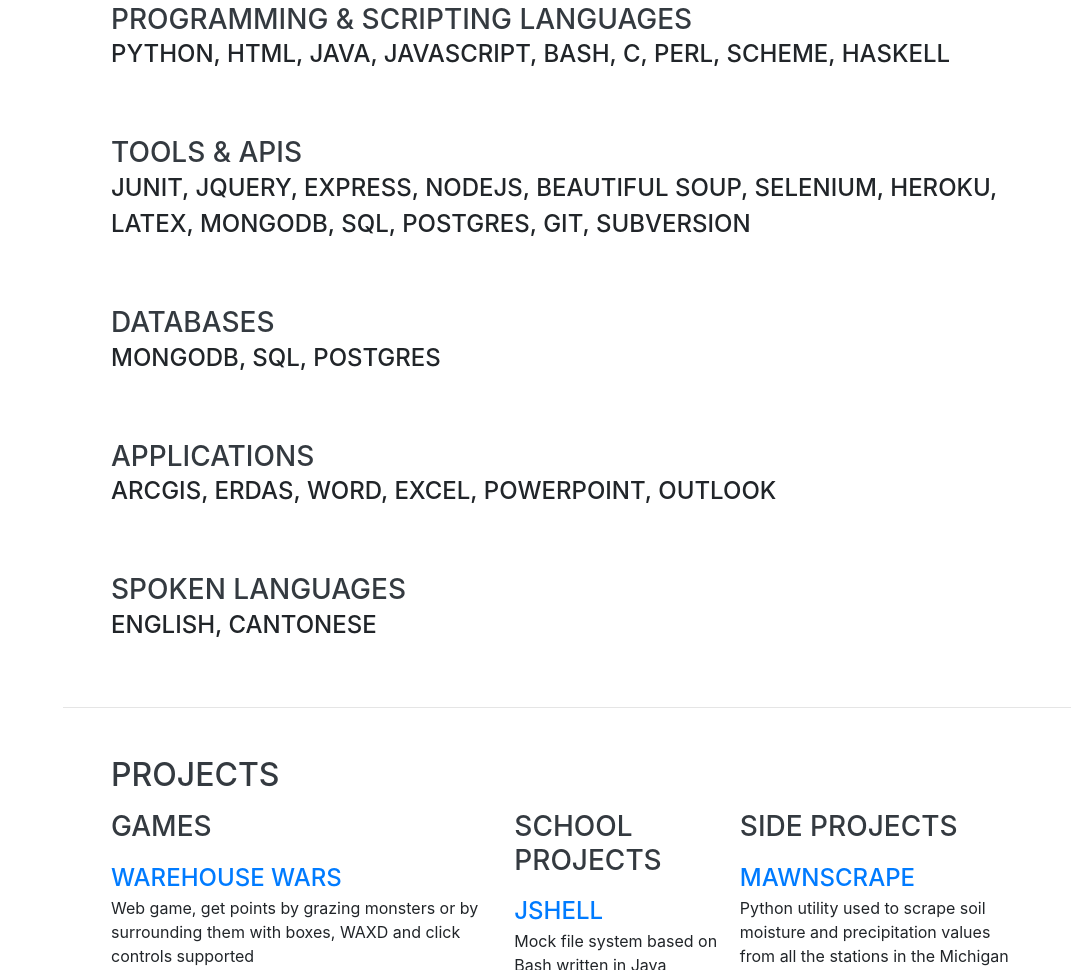
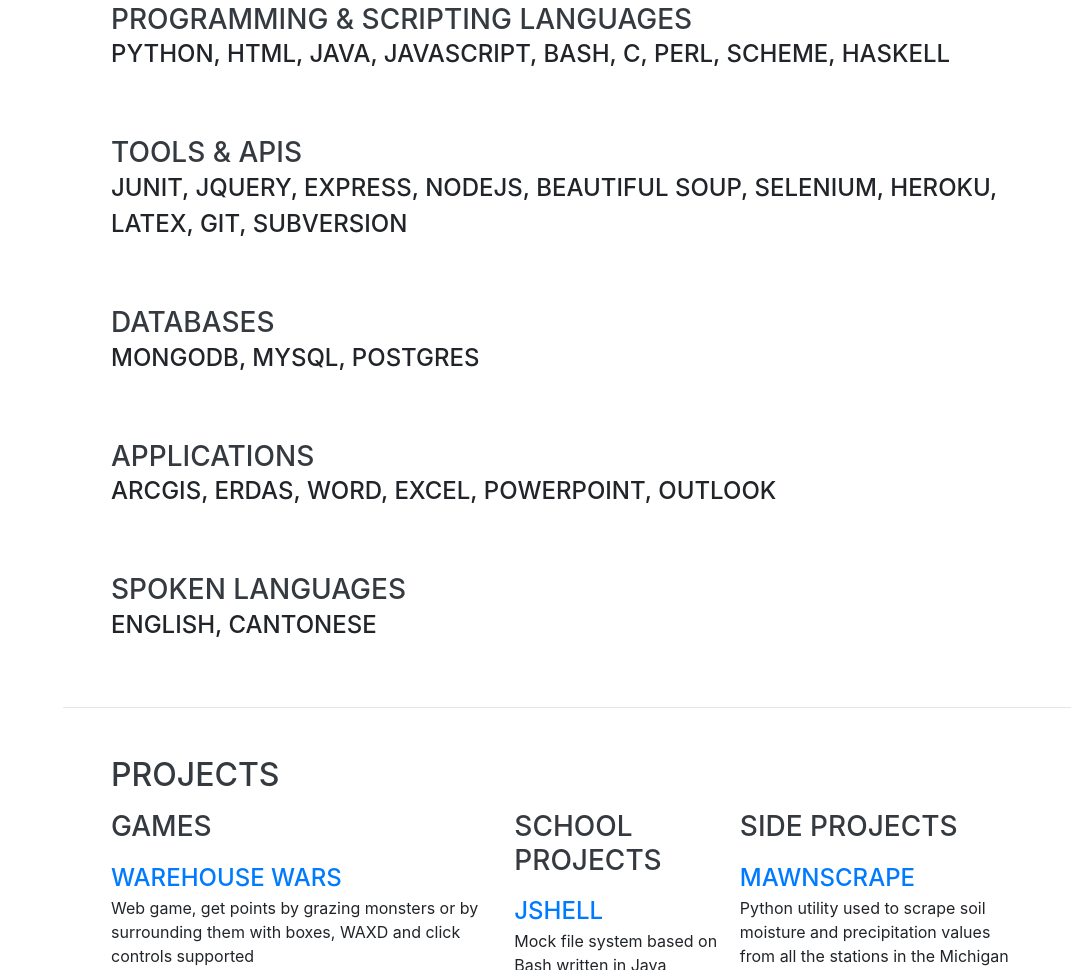
Before and after one commit to jmflee/website, a React app: page static-content/index.html in a window 1280 px wide. Shown: the part 3025-3995 px from the top of the page, without its empty margins (209-1280 px from the left). Built offline with nearby package versions, Linux system fonts and the light colour scheme; a script that the page names is missing; a web font is replaced by a local one.

Commit message:
fixed some syntax

```diff
--- a/static-content/index.html
+++ b/static-content/index.html
@@ -207,14 +207,14 @@
         <div class="resume-item d-flex flex-column flex-md-row justify-content-between mb-5">
           <div class="resume-content">
             <h3 class="mb-0">Tools &amp; APIs</h3>
-            <div class="subheading mb-3">Junit, JQuery, Express, NodeJs, Beautiful Soup, Selenium, Heroku, LaTeX, MongoDB, SQL, PostGres, Git, Subversion</div>
+            <div class="subheading mb-3">Junit, JQuery, Express, NodeJs, Beautiful Soup, Selenium, Heroku, LaTeX, Git, Subversion</div>
           </div>
         </div>
 
         <div class="resume-item d-flex flex-column flex-md-row justify-content-between mb-5">
           <div class="resume-content">
             <h3 class="mb-0">Databases</h3>
-            <div class="subheading mb-3">MongoDB, SQL, PostGres</div>
+            <div class="subheading mb-3">MongoDB, MySQL, PostGres</div>
           </div>
         </div>
 
```
Also changed, not shown: 1 other file.
